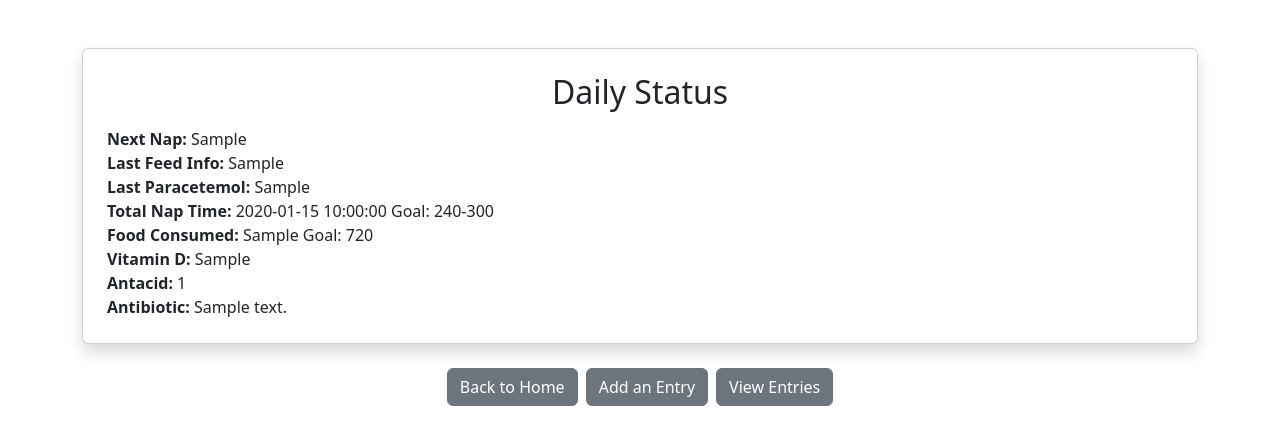
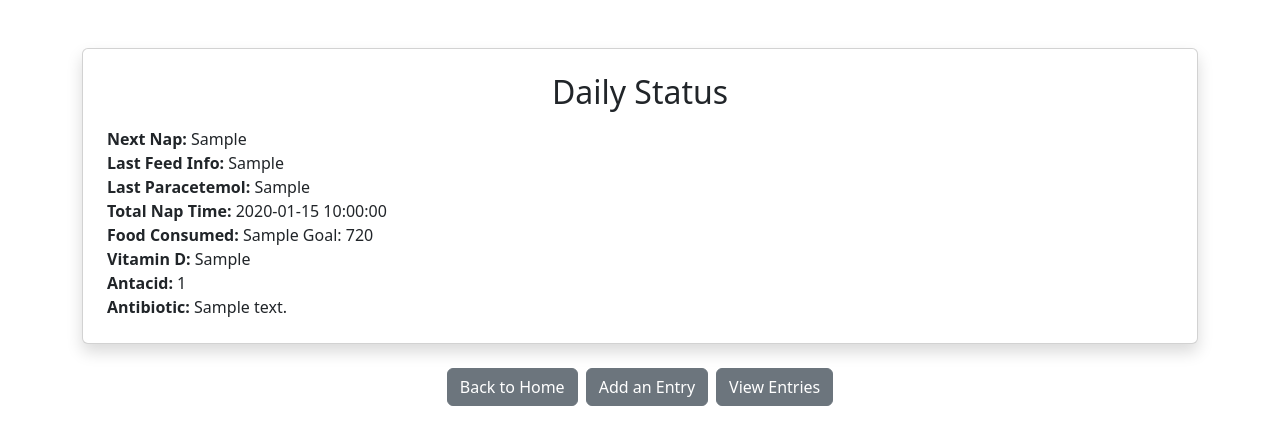
Before and after one commit to bobwoodcock/nurture-iq, a Flask app: template templates/analytics/daily_status.html in a window 1280 px wide. Shown: the top 445 px of the page. Run offline with Flask 3, Linux system fonts and the light colour scheme; the template is opened without the code that fills it: most values are stand-ins (such as "Sample title", 1, 10 or a date in 2020).

Commit message:
Removed nap goals and increased wake window duration.

```diff
--- a/daily_status.py
+++ b/daily_status.py
@@ -80,7 +80,7 @@ class DailyStatusAnalyzer:
             daily_summary_data (dict): the data that will end up in the template.
         """
         daily_summary_data = {
-            "next_nap": self.next_time("Nap", 1.5),
+            "next_nap": self.next_time("Nap", 2.5),
             "last_paracetemol":  self.next_time("Paracetemol", 0),
             "last_feed_info": self.last_feed_info(),
             "total_nap_time": self.get_total(["Nap"], "duration"),
--- a/templates/analytics/daily_status.html
+++ b/templates/analytics/daily_status.html
@@ -14,7 +14,7 @@
         <div class="metric"><strong>Next Nap:</strong> {{ data.next_nap }}</div>
         <div class="metric"><strong>Last Feed Info:</strong> {{ data.last_feed_info }}</div>
         <div class="metric"><strong>Last Paracetemol:</strong> {{ data.last_paracetemol }}</div>
-        <div class="metric"><strong>Total Nap Time:</strong> {{ data.total_nap_time }} Goal: 240-300</div>
+        <div class="metric"><strong>Total Nap Time:</strong> {{ data.total_nap_time }}</div>
         <div class="metric"><strong>Food Consumed:</strong> {{ data.food_consumed }} Goal: 720</div>
         <div class="metric"><strong>Vitamin D:</strong> {{ data.vit_d }}</div>
         <div class="metric"><strong>Antacid:</strong> {{ data.antacid }}</div>
```
